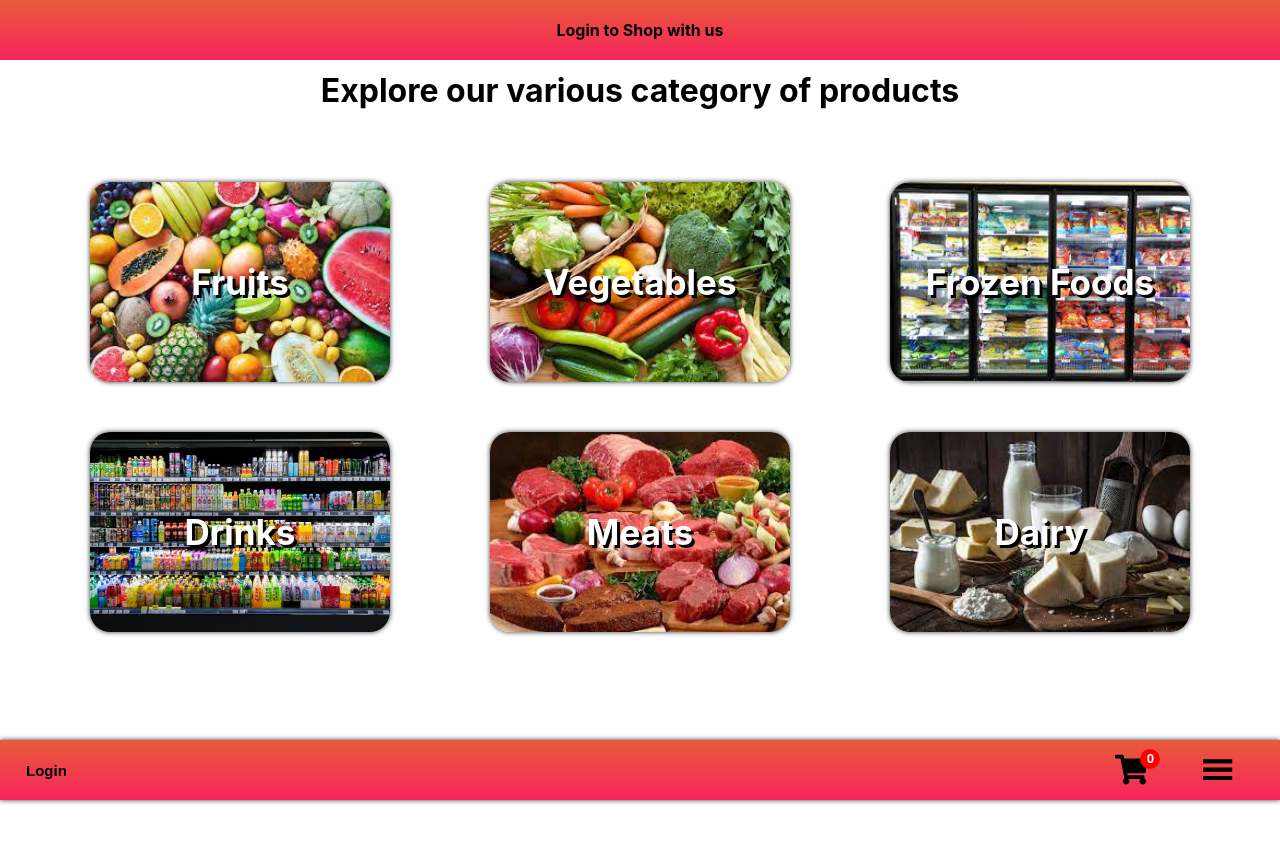
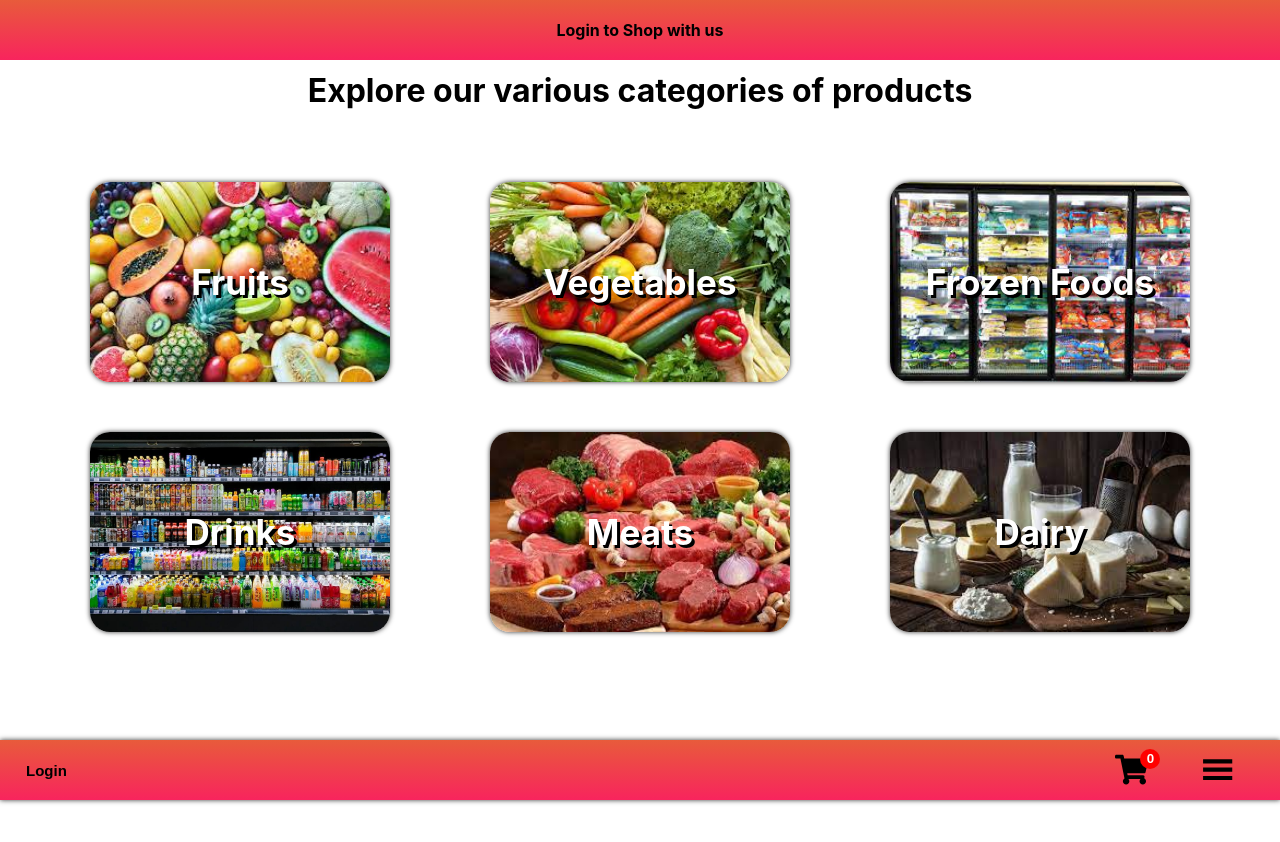
Before and after one commit to tdiec00/Whats-the-Total, a React (Create React App) app in the folder client/: page /products in a window 1280 px wide. Shown: the top 842 px of the page. Built offline with nearby package versions, Linux system fonts and the light colour scheme.

Commit message:
spelling update

```diff
--- a/client/src/screens/products/Products.jsx
+++ b/client/src/screens/products/Products.jsx
@@ -12,7 +12,7 @@ export default function Products() {
   return (
     <div className="catergories-page-container">
       <div className="products-h1-container">
-        <h1>Explore our various category of products</h1>
+        <h1>Explore our various categories of products</h1>
       </div>
       <div className="categories-container">
         <div className="category-container">
```
